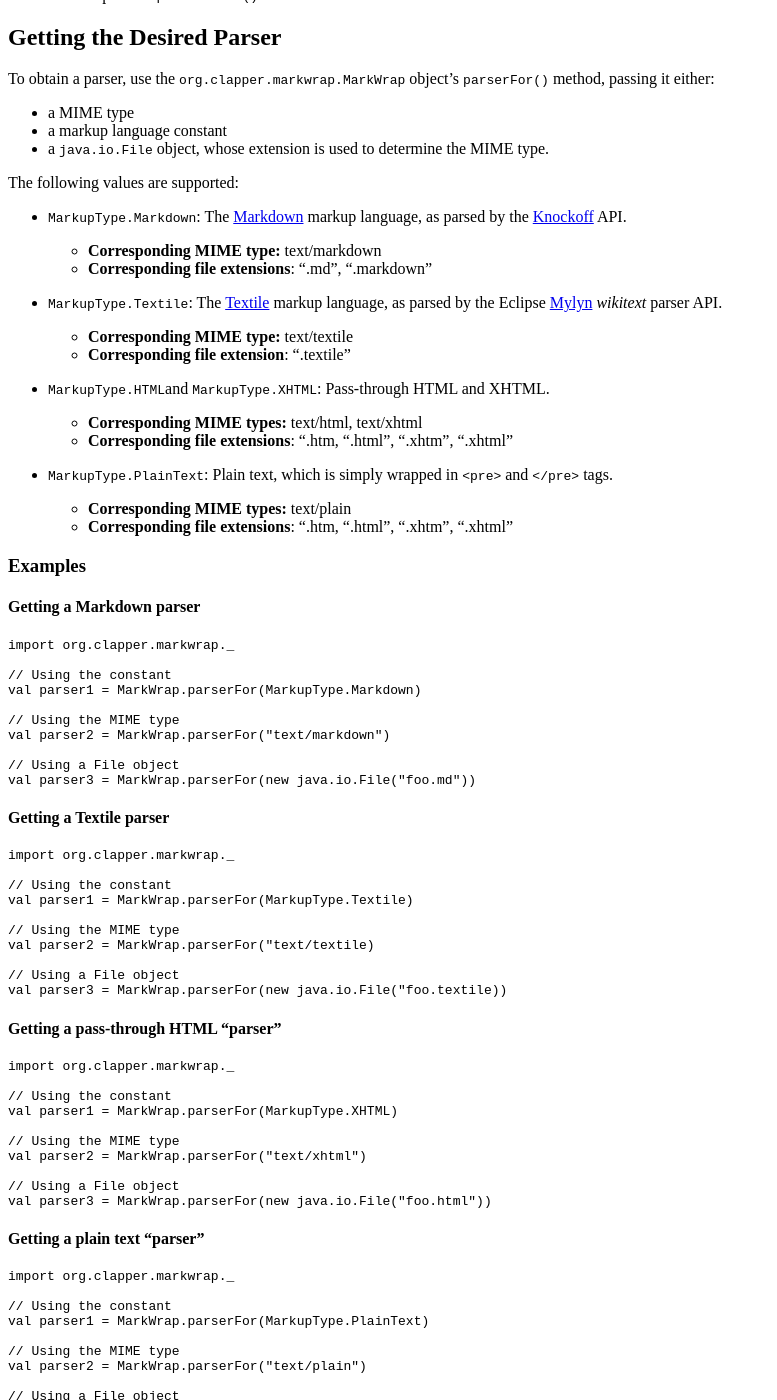
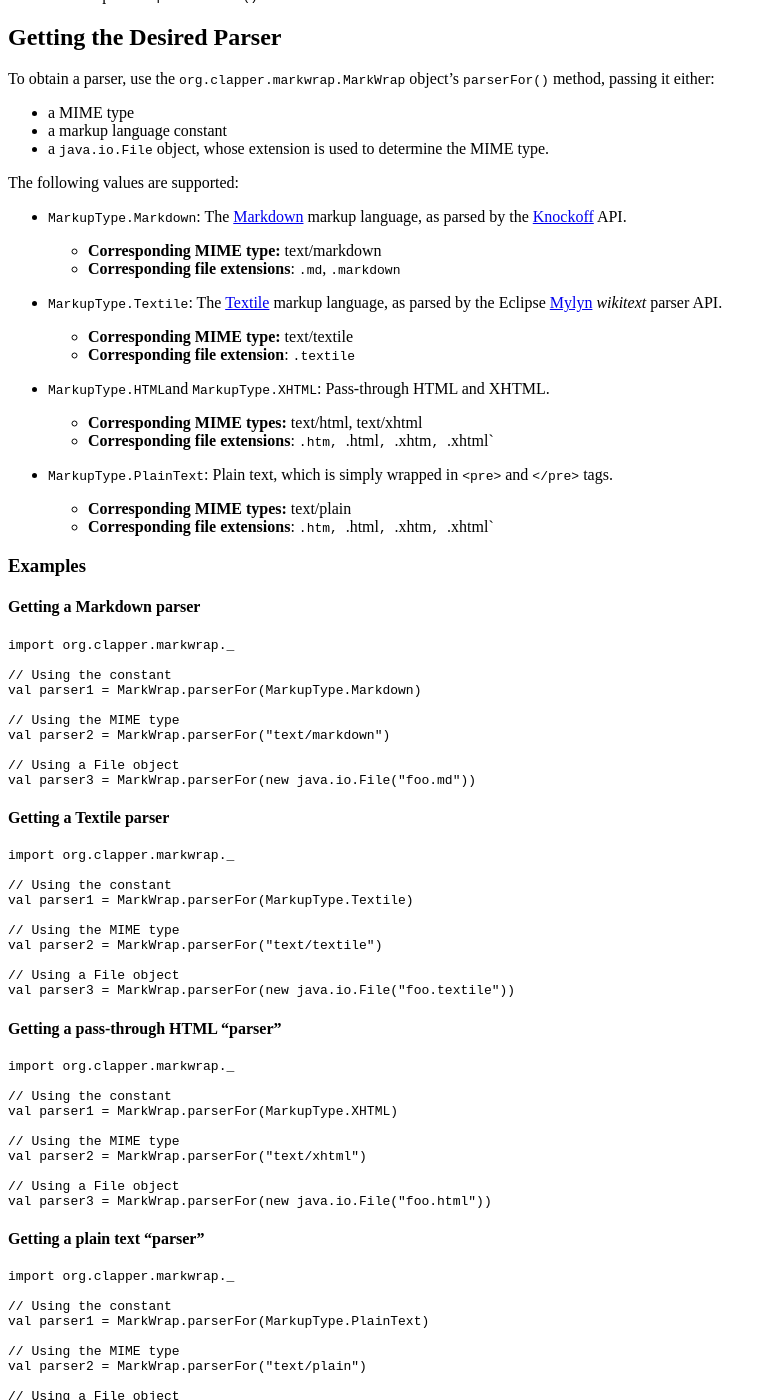
Before and after one commit to bmc/markwrap, a Jekyll site: the page built from index.md, in a window 1280 px wide and 1400 px high, scrolled down 1750 px. Shown: the whole window, without its empty margins (0-777 px from the left). Built offline with Jekyll 4.4.1, drawn with Linux system fonts in a browser that asks for light colours.

Commit message:
Minor typographical changes

```diff
--- a/index.md
+++ b/index.md
@@ -120,24 +120,24 @@
   [Knockoff][] API.
 
   - **Corresponding MIME type:** text/markdown
-  - **Corresponding file extensions**: ".md", ".markdown"
+  - **Corresponding file extensions**: `.md`, `.markdown`
 
 * `MarkupType.Textile`: The [Textile][] markup language,
   as parsed by the Eclipse [Mylyn][] *wikitext* parser API.
 
   - **Corresponding MIME type:** text/textile
-  - **Corresponding file extension**: ".textile"
+  - **Corresponding file extension**: `.textile`
 
 * `MarkupType.HTML`and `MarkupType.XHTML`: Pass-through HTML and XHTML.
 
   - **Corresponding MIME types:** text/html, text/xhtml
-  - **Corresponding file extensions**: ".htm, ".html", ".xhtm", ".xhtml"
+  - **Corresponding file extensions**: `.htm, `.html`, `.xhtm`, `.xhtml`
 
 * `MarkupType.PlainText`: Plain text, which is simply wrapped in `<pre>`
   and `</pre>` tags.
 
   - **Corresponding MIME types:** text/plain
-  - **Corresponding file extensions**: ".htm, ".html", ".xhtm", ".xhtml"
+  - **Corresponding file extensions**: `.htm, `.html`, `.xhtm`, `.xhtml`
 
 ### Examples
 
@@ -162,10 +162,10 @@
     val parser1 = MarkWrap.parserFor(MarkupType.Textile)
 
     // Using the MIME type
-    val parser2 = MarkWrap.parserFor("text/textile)
+    val parser2 = MarkWrap.parserFor("text/textile")
 
     // Using a File object
-    val parser3 = MarkWrap.parserFor(new java.io.File("foo.textile))
+    val parser3 = MarkWrap.parserFor(new java.io.File("foo.textile"))
 
 #### Getting a pass-through HTML "parser"
 
```
